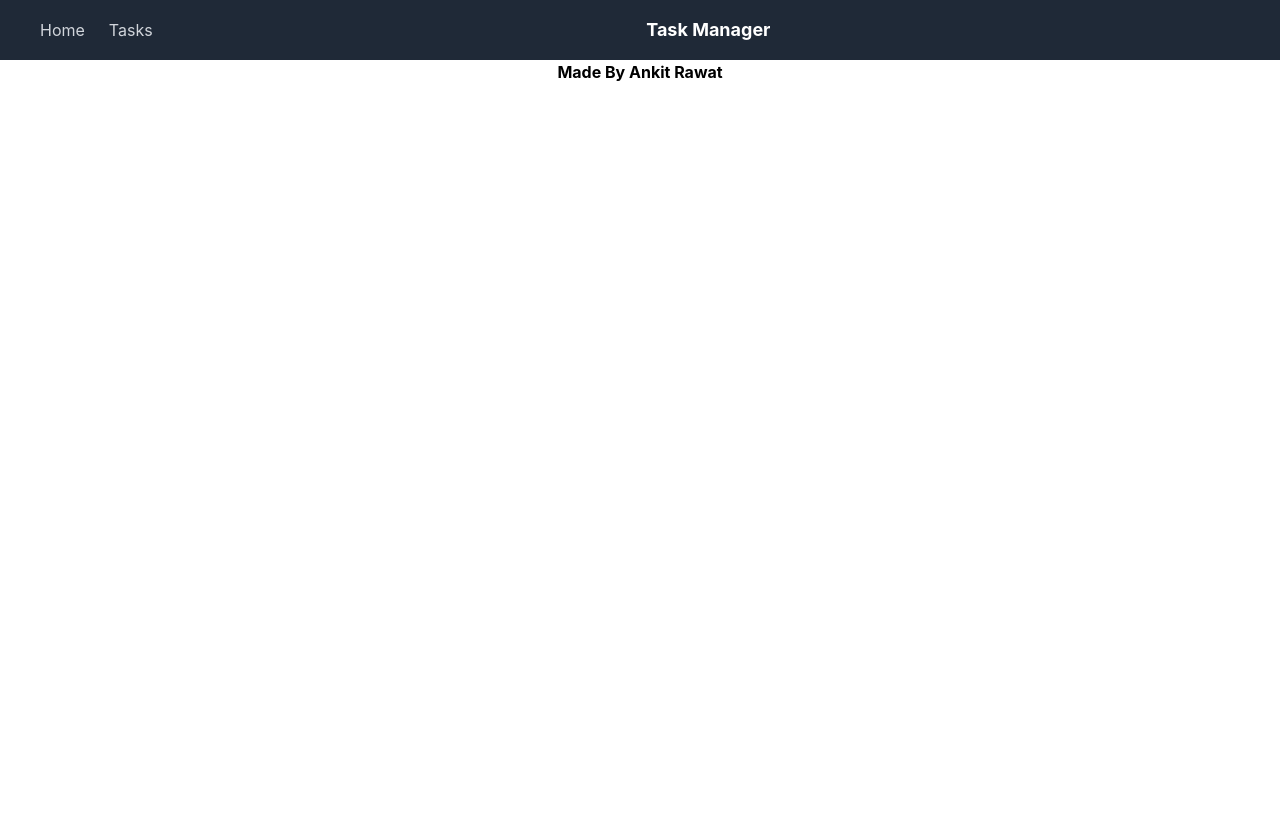
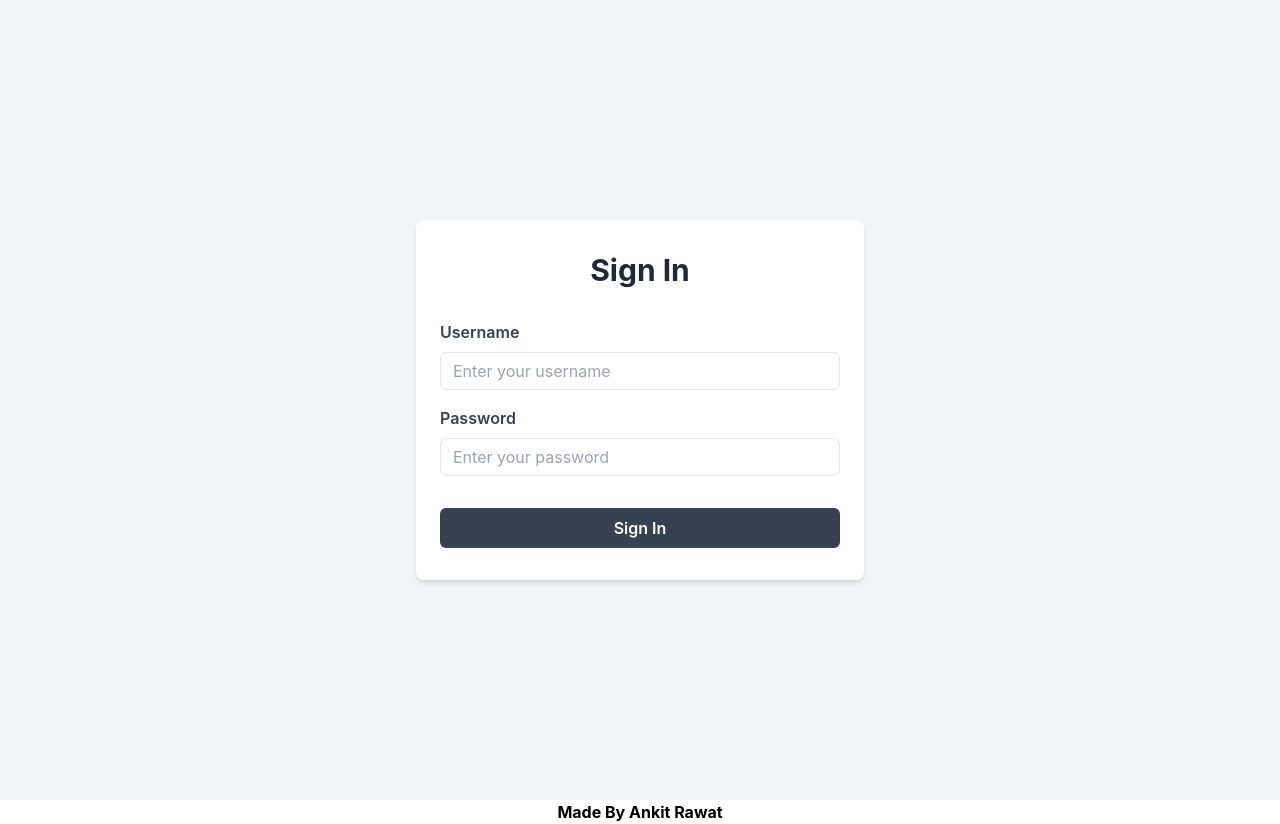
Before and after one commit to IamAnkitR/wd-301, a React (Create React App) app in the folder smarter-tasks/: page /signin in a window 1280 px wide. Before the commit the page ends 800 px from the top, so only its background shows below. Built offline with nearby package versions, Linux system fonts and the light colour scheme.

Commit message:
not found route

```diff
--- a/smarter-tasks/src/App.tsx
+++ b/smarter-tasks/src/App.tsx
@@ -1,5 +1,5 @@
 import React from "react";
-import { Routes, Route } from "react-router-dom";
+import { Routes, Route, useLocation, Navigate } from "react-router-dom";
 import "./App.css";
 
 import Header from "./Header";
@@ -7,16 +7,34 @@
 import HomePage from "./HomePage";
 import TaskApp from "./TaskApp";
 import TaskDetailsPage from "./TaskDetailspage";
+import Signin from "./Signin";
+import { ProtectedRoute } from "./ProtectedRoute";
+import Notfound from "./Notfound";
 
 function App() {
+  const location = useLocation();
   return (
     <div>
-      <Header />
+      {location.pathname !== "/signin" && location.pathname !== "/notfound" && (
+        <Header />
+      )}
       <Routes>
-        <Route path="/" element={<HomePage />} />
-        <Route path="/tasks" element={<TaskApp />} />
-        <Route path="/tasks/:id" element={<TaskDetailsPage />} />
-        <Route path="/users/:id" element={<TaskDetailsPage />}></Route>
+        <Route path="/" element={<ProtectedRoute element={<HomePage />} />} />
+
+        <Route
+          path="/tasks"
+          element={<ProtectedRoute element={<TaskApp />} />}
+        />
+        <Route
+          path="/tasks/:id"
+          element={<ProtectedRoute element={<TaskDetailsPage />} />}
+        />
+        <Route path="/signin" element={<Signin />} />
+        <Route
+          path="/notfound"
+          element={<ProtectedRoute element={<Notfound />} />}
+        />
+        <Route path="*" element={<Navigate to="/notfound" replace />} />
       </Routes>
       <Footer />
     </div>
--- a/smarter-tasks/src/Header.tsx
+++ b/smarter-tasks/src/Header.tsx
@@ -6,7 +6,7 @@
     <nav className="bg-gray-800 py-4">
       <div className="mx-auto px-4">
         <div className="flex justify-between">
-          <div className="flex items-center">
+          <div className="flex items-center w-1/3">
             <Link to="/" className="ml-6 text-gray-300 hover:text-white">
               Home
             </Link>
@@ -14,10 +14,14 @@
               Tasks
             </Link>
           </div>
-          <div className="flex items-center">
-            <h2 className="text-white text-lg font-bold">Task Manager</h2>
+          <div className="flex items-center w-1/3 justify-center">
+            <h1 className="text-white text-lg font-bold">Task Manager</h1>
           </div>
-          <div className="flex items-center"></div>
+          <div className="flex items-center w-1/3 justify-end">
+            <Link to="/signin" className="ml-6 text-gray-300 hover:text-white">
+              Signout
+            </Link>
+          </div>
         </div>
       </div>
     </nav>
--- /dev/null
+++ b/smarter-tasks/src/Notfound.tsx
@@ -0,0 +1,16 @@
+import { Link } from "react-router-dom";
+
+function Notfound() {
+  return (
+    <div>
+      <p>Error 404- Page does not exist</p>
+      <Link to="/">
+        <button className="backToHomeButton" id="BackToHomeButton">
+          GO Back
+        </button>
+      </Link>
+    </div>
+  );
+}
+
+export default Notfound;
--- /dev/null
+++ b/smarter-tasks/src/ProtectedRoute.tsx
@@ -0,0 +1,10 @@
+import { Navigate } from "react-router-dom";
+
+export function ProtectedRoute({ element }: { element: JSX.Element }) {
+  const authenticated = localStorage.getItem("authenticated");
+  if (authenticated === "true") {
+    return element;
+  } else {
+    return <Navigate to="/signin" />;
+  }
+}
--- /dev/null
+++ b/smarter-tasks/src/Signin.tsx
@@ -0,0 +1,75 @@
+import { useState } from "react";
+import { useNavigate } from "react-router-dom";
+
+function Signin() {
+  const [username, setUsername] = useState("");
+  const [password, setPassword] = useState("");
+  const navigate = useNavigate();
+  localStorage.setItem("authenticated", "false");
+
+  function handleSignin(e: React.FormEvent<HTMLFormElement>) {
+    e.preventDefault();
+    if (username === "admin" && password === "admin") {
+      localStorage.setItem("authenticated", "true");
+      navigate("/");
+    } else {
+      alert("Invalid username or password");
+    }
+  }
+
+  return (
+    <div className="min-h-screen flex items-center justify-center bg-gray-100">
+      <div className="max-w-md w-full px-6 py-8 bg-white rounded-lg shadow-md">
+        <h2 className="text-3xl font-bold text-center text-gray-800 mb-8">
+          Sign In
+        </h2>
+        <form onSubmit={handleSignin}>
+          <div>
+            <label
+              htmlFor="username"
+              className="block text-gray-700 font-semibold mb-2"
+            >
+              Username
+            </label>
+            <input
+              type="text"
+              id="username"
+              name="username"
+              value={username}
+              onChange={(e) => setUsername(e.target.value)}
+              placeholder="Enter your username"
+              className="w-full border rounded-md py-2 px-3 text-gray-700 leading-tight focus:outline-none focus:border-blue-500 focus:shadow-outline-blue"
+            />
+          </div>
+          <div className="mt-4">
+            <label
+              htmlFor="password"
+              className="block text-gray-700 font-semibold mb-2"
+            >
+              Password
+            </label>
+            <input
+              type="password"
+              id="password"
+              name="password"
+              value={password}
+              onChange={(e) => setPassword(e.target.value)}
+              placeholder="Enter your password"
+              className="w-full border rounded-md py-2 px-3 text-gray-700 leading-tight focus:outline-none focus:border-blue-500 focus:shadow-outline-blue"
+            />
+          </div>
+          <div className="mt-8">
+            <button
+              type="submit"
+              className="w-full bg-gray-700 hover:bg-gray-800 text-white font-semibold py-2 px-4 rounded-md focus:outline-none focus:shadow-outline-gray"
+            >
+              Sign In
+            </button>
+          </div>
+        </form>
+      </div>
+    </div>
+  );
+}
+
+export default Signin;
```
